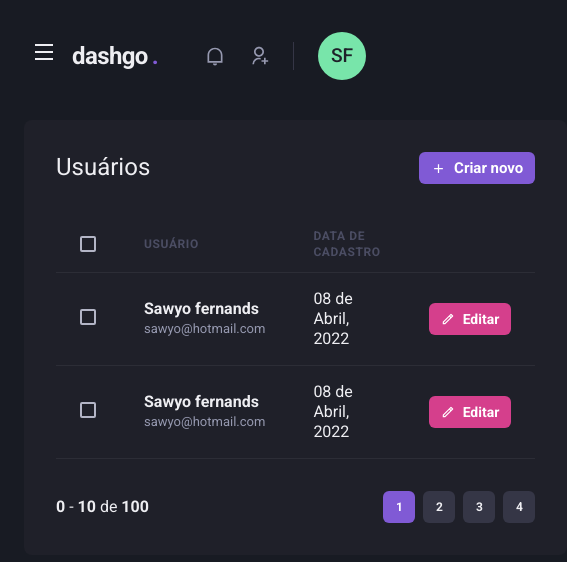
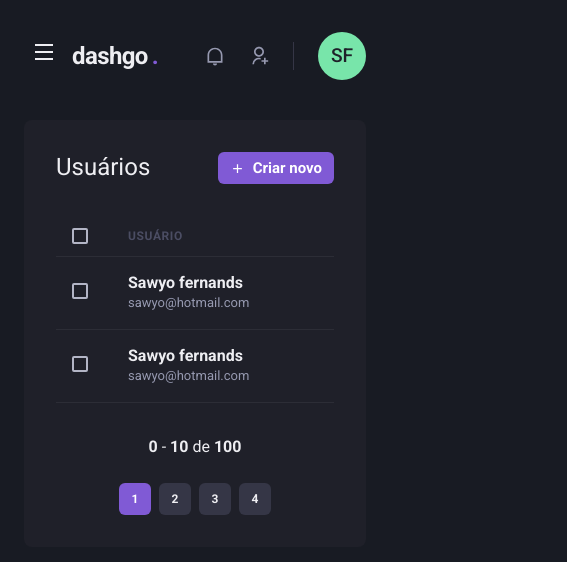
Before and after one commit to Sawyo-Fernands/dashgo, a Next.js app: page /users in a window 390 px wide. Shown: the top 562 px of the page, 567 px wide, since content can reach past the window. Built offline with nearby package versions, Linux system fonts and the light colour scheme.

Commit message:
Listagem responsiva

```diff
--- a/src/components/Pagination/index.tsx
+++ b/src/components/Pagination/index.tsx
@@ -4,7 +4,7 @@
 
 export function Pagination(){
     return(
-      <Stack direction={'row'} spacing='6' mt='8' justify={'space-between'} align='center'>
+      <Stack direction={['column','row']} spacing='6' mt='8' justify={'space-between'} align='center'>
           <Box>
               <strong>0</strong> - <strong>10</strong> de <strong>100</strong>
           </Box>
--- a/src/pages/users/index.tsx
+++ b/src/pages/users/index.tsx
@@ -1,4 +1,4 @@
-import { Box, Button, Checkbox, Flex, Heading, Icon, Table, Tbody, Td, Text, Th, Thead, Tr } from "@chakra-ui/react";
+import { Box, Button, Checkbox, Flex, Heading, Icon, Table, Tbody, Td, Text, Th, Thead, Tr, useBreakpointValue } from "@chakra-ui/react";
 import { RiAddLine, RiPencilLine } from "react-icons/ri";
 import { Header } from "../../components/Header";
 import { Pagination } from "../../components/Pagination";
@@ -7,6 +7,12 @@
 
 
 export default function UserList(){
+
+        const isWideVersion=useBreakpointValue({
+            base:false,
+            lg:true
+        })
+
     return(
         <Box>
             <Header/>
@@ -25,21 +31,21 @@
                     <Table colorScheme={'whiteAlpha'}>
                         <Thead>
                             <Tr>
-                                <Th px={'6'} color='gray.300' width={'8'}>
+                                <Th px={['4','4','6']} color='gray.300' width={'8'}>
                                     <Checkbox colorScheme={'purple'} _active={{border:'none',outline:'none'}}/>
                                 </Th>
                                 <Th>
                                     Usuário
                                 </Th>
-                                <Th>
+                               {isWideVersion && <Th>
                                     Data de Cadastro
-                                </Th>
+                                </Th>}
                                 <Th w={8}></Th>
                             </Tr>
                         </Thead>
                         <Tbody>
                             <Tr>
-                                <Td  px={'6'}>
+                                <Td  px={['4','4','6']}>
                                 <Checkbox colorScheme={'purple'} _active={{border:'none',outline:'none'}}/>
                                 </Td>
                                 <Td>
@@ -48,18 +54,18 @@
                                         <Text fontWeight={'normal'} fontSize='small' color={'gray.300'}>sawyo@hotmail.com</Text>
                                     </Box>
                                 </Td>
+                               {isWideVersion &&  <Td>
+                                    08 de Abril, 2022
+                                </Td>}
                                 <Td>
-                                    08 de Abril, 2022
-                                </Td>
-                                <Td>
-                                <Button as={'a'} size='sm' fontSize={'14'}
+                               {isWideVersion && <Button as={'a'} size='sm' fontSize={'14'}
                                  colorScheme='pink'  leftIcon={<Icon as={RiPencilLine}/>} cursor='pointer'>
                                     Editar
-                                </Button>
+                                </Button>}
                                 </Td>
                             </Tr>
                             <Tr>
-                                <Td  px={'6'}>
+                                <Td  px={['4','4','6']}>
                                 <Checkbox colorScheme={'purple'} _active={{border:'none',outline:'none'}}/>
                                 </Td>
                                 <Td>
@@ -68,14 +74,14 @@
                                         <Text fontWeight={'normal'} fontSize='small' color={'gray.300'}>sawyo@hotmail.com</Text>
                                     </Box>
                                 </Td>
+                                {isWideVersion && <Td>
+                                    08 de Abril, 2022
+                                </Td>}
                                 <Td>
-                                    08 de Abril, 2022
-                                </Td>
-                                <Td>
-                                <Button as={'a'} size='sm' fontSize={'14'}
+                               {isWideVersion && <Button as={'a'} size='sm' fontSize={'14'}
                                  colorScheme='pink'  leftIcon={<Icon as={RiPencilLine}/>} cursor='pointer'>
                                     Editar
-                                </Button>
+                                </Button>}
                                 </Td>
                             </Tr>
                         </Tbody>
```
